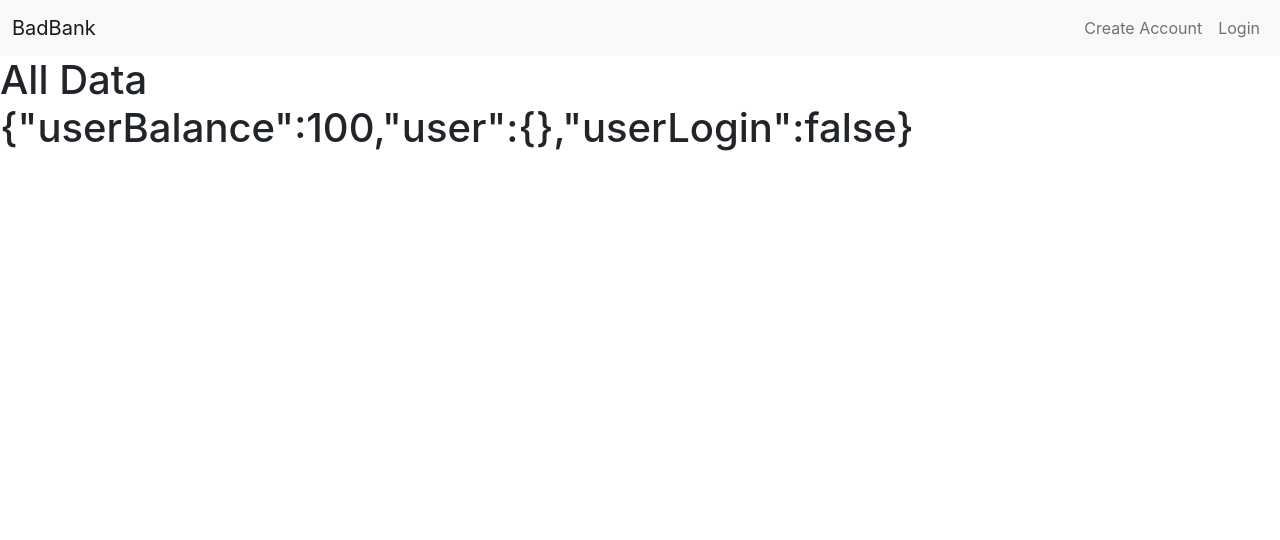
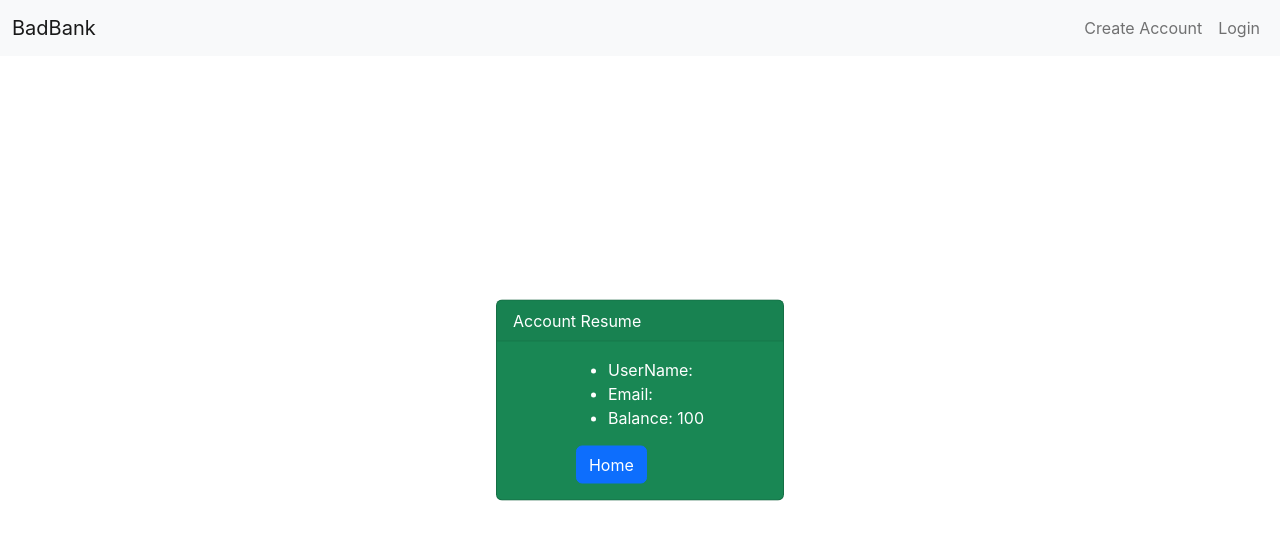
Before and after one commit to leonsuaren/BadBank, a React (Create React App) app: page /all-data in a window 1280 px wide. Shown: the top 540 px of the page. Built offline with nearby package versions, Linux system fonts and the light colour scheme.

Commit message:
added bank image

```diff
--- a/src/components/nav-bar/NavBar.jsx
+++ b/src/components/nav-bar/NavBar.jsx
@@ -44,7 +44,7 @@ export const Navbar = () => {
             {
               userLogin &&
               <li className="nav-item">
-                <Link className={params.pathname === '/alldata' ? "nav-link link-animation active" : "nav-link link-animation" } to="/alldata">All Data</Link>
+                <Link className={params.pathname === '/all-data' ? "nav-link link-animation active" : "nav-link link-animation" } to="/all-data">All Data</Link>
               </li>
             }
           </ul>
--- a/src/views/all-data/AllData.jsx
+++ b/src/views/all-data/AllData.jsx
@@ -1,12 +1,32 @@
 import React, { useContext } from 'react';
-
-import { UserContext } from '../../context/user-context'
+import { Card } from '../../components/card'
+import { UserContext } from '../../context/user-context';
+import { Link } from 'react-router-dom';
 
 export const AllData = () => {
   const userContext = useContext(UserContext);
+  const balance = userContext.userBalance;
+  const userName = userContext.user.name;
+  const userEmail = userContext.user.email;
   return (
-    <h1>All Data <br />
-    {JSON.stringify(userContext)}
-    </h1>
+    <div className='container alert-container'>
+    <Card
+      bgcolor='success'
+      header='Account Resume'
+      body={(
+        <div>
+          {
+            <ul>
+              <li>UserName: {userName}</li>
+              <li>Email: {userEmail}</li>
+              <li>Balance: {balance}</li>
+            </ul>
+          }
+          <Link className='btn btn-primary' to='/'>Home</Link>
+        </div>
+      )
+      }
+    />
+  </div>
   )
 }
```
Also changed, not shown: public/bad-bank.png (added).
